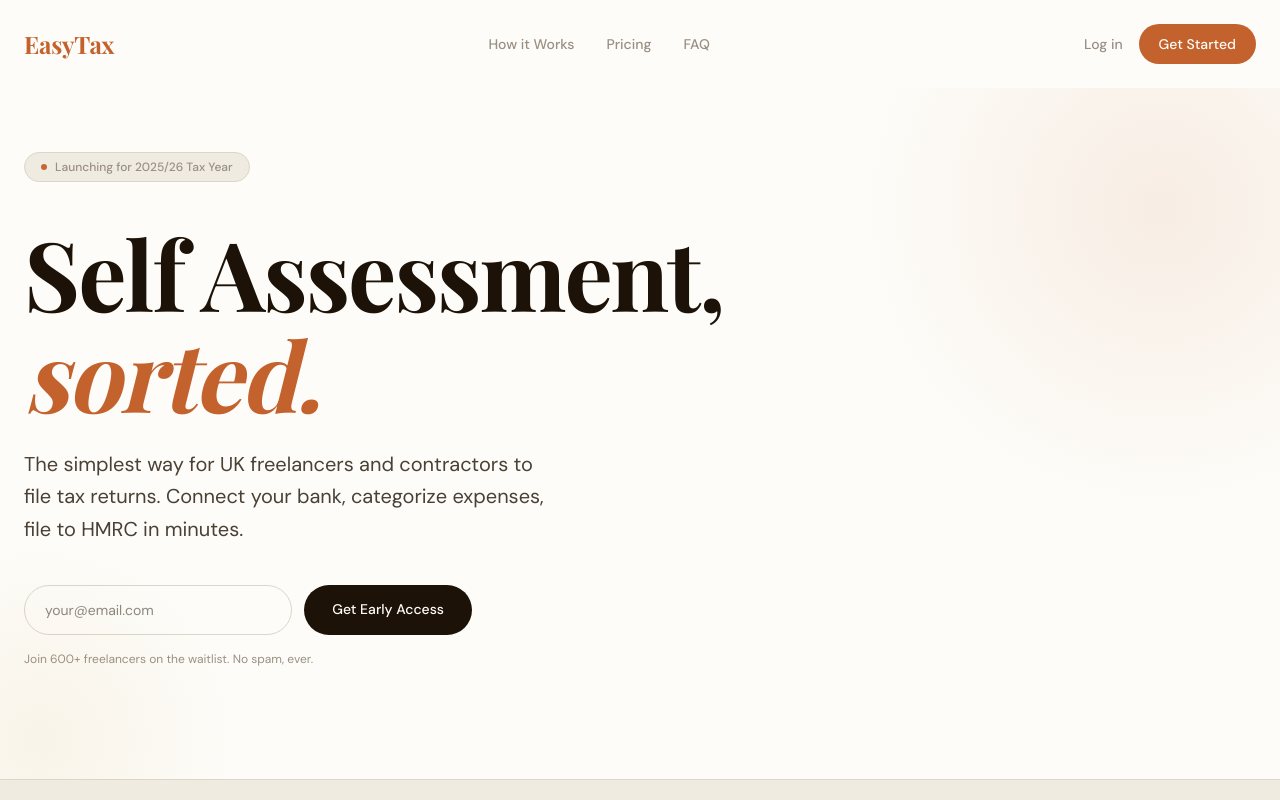
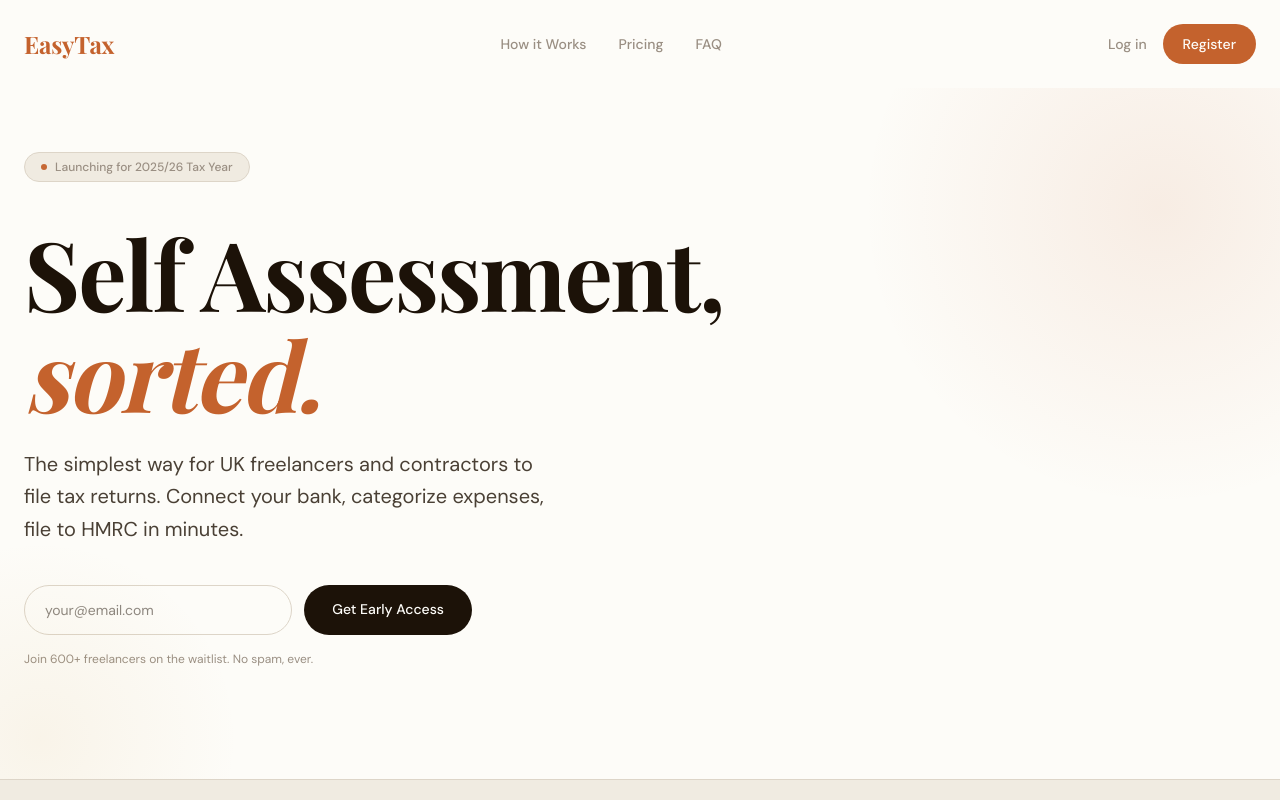
Before and after one commit to ysll2002/easytax, a Next.js app: page / in a window 1280 px wide. Shown: the top 800 px of the page. Built offline with nearby package versions, Linux system fonts and the light colour scheme; a web font is replaced by a local one.

Commit message:
Replace Get Started with Register button in header
Co-Authored-By: Claude Sonnet 4.6 <noreply@anthropic.com>

```diff
--- a/app/page.tsx
+++ b/app/page.tsx
@@ -16,8 +16,8 @@ export default function Home() {
         </nav>
         <div className="flex gap-4 items-center">
           <Link href="/login" className="text-sm font-medium transition-colors" style={{ color: '#9A8F83' }}>Log in</Link>
-          <Link href="/onboarding" className="text-sm font-medium px-5 py-2.5 rounded-full transition-all" style={{ backgroundColor: '#C4622D', color: '#FDFCF8' }}>
-            Get Started
+          <Link href="/register" className="text-sm font-medium px-5 py-2.5 rounded-full transition-all" style={{ backgroundColor: '#C4622D', color: '#FDFCF8' }}>
+            Register
           </Link>
         </div>
       </header>
```
